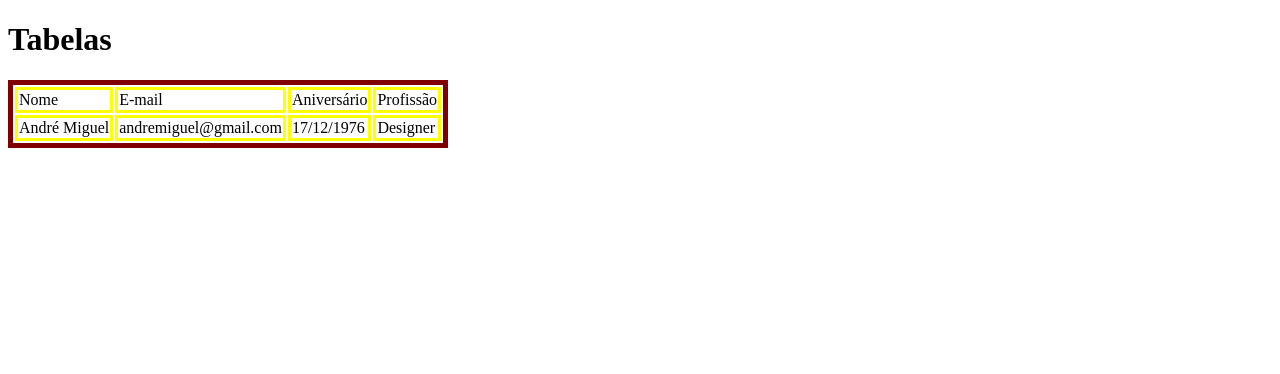
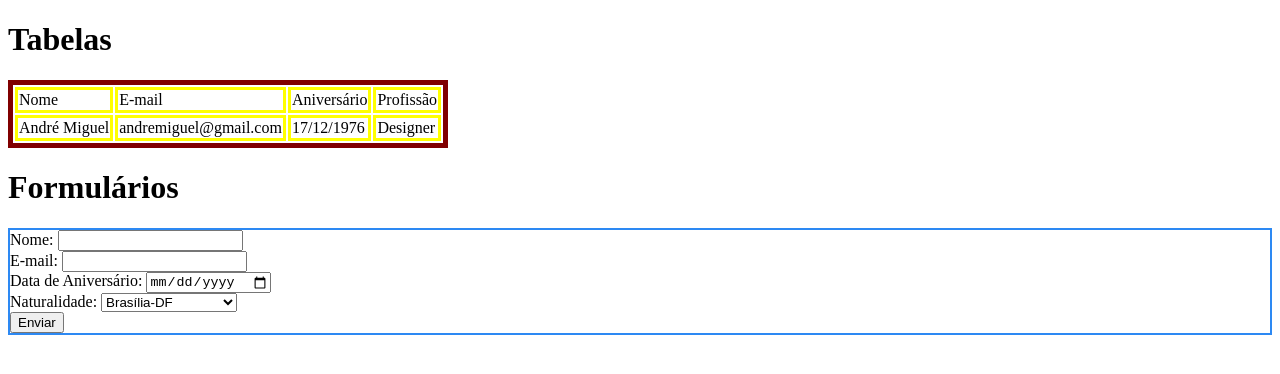
Before and after one commit to andremiguelss/DesevolvimentoWeb, a plain HTML site: page Aula09092021/index.html in a window 1280 px wide. Drawn offline with Linux system fonts and the light colour scheme.

Commit message:
Adicionar Formúlarios

```diff
--- a/Aula09092021/index.html
+++ b/Aula09092021/index.html
@@ -24,6 +24,31 @@
                 <td>Designer</td>
             </tr>
         </table>
+        <h1>Formulários</h1>
+        <form style="border: solid 2px rgb(45, 137, 243);">
+            <label for="nome">Nome:</label>
+            <input type="text" name="nome" autocomplete="off">
+            <br>
+            <label for="email">E-mail:</label>
+            <input type="email" name="email">
+            <br>
+            <label for="data">Data de Aniversário:</label>
+            <input type="date" name="data">
+            <br>
+            <label for="naturalidade">Naturalidade:</label>
+            <select name="naturalidade">
+                <option value="Brasília-DF">Brasília-DF</option>
+                <option value="Vitória-ES">Vitória-ES</option>
+                <option value="Rio de Janeiro-RJ">Rio de Janeiro-RJ</option>
+                <option value="São Paulo-SP">São Paulo-SP</option>
+                <option value="Curitiba-PR">Curitiba-PR</option>
+                <option value="Florianópolis-SC">Florianópolis-SC</option>
+                <option value="Porto Alegre-RS">Porto Alegre-RS</option>
+                <option value="Belo Horizonte-MG">Belo Horizonte-MG</option>
+            </select>
+            <br>
+            <input type="submit" value="Enviar">
+        </form>
 
     </body>
 </html>
```
